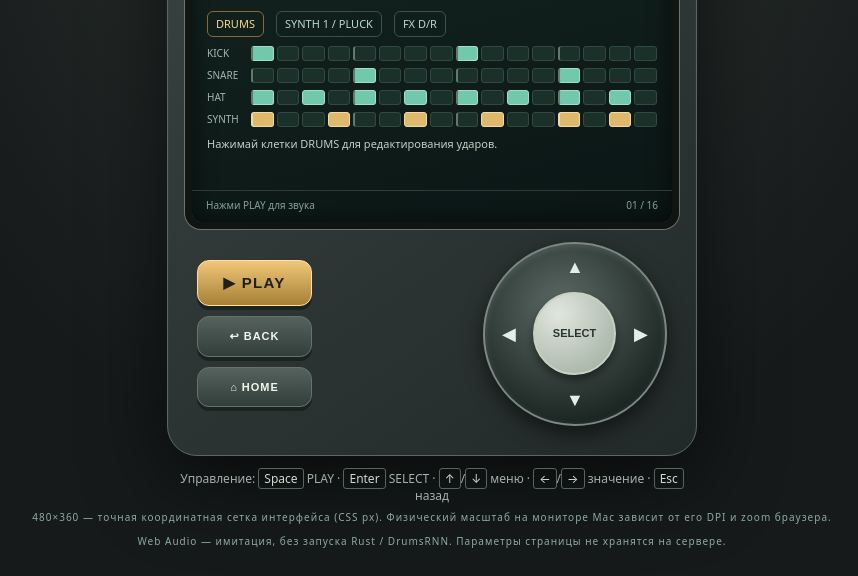
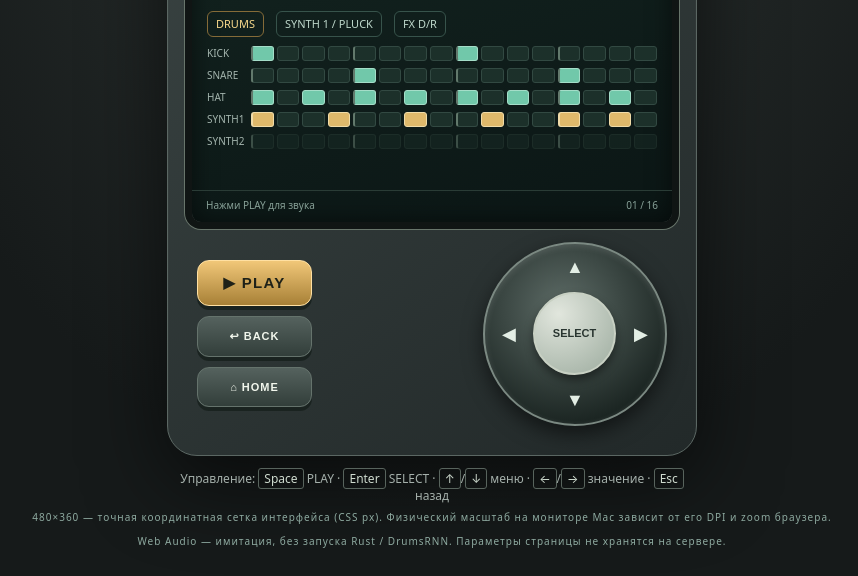
Before and after one commit to mvpbit/Y2Synth, a plain HTML site: page experiments/ui-prototype/index.html in a window 1280 px wide. Shown: the part 259-835 px from the top of the page, without its empty margins (208-1066 px from the left). Drawn offline with Linux system fonts and the light colour scheme.

Commit message:
feat(ui): show separate Synth1 and empty disabled Synth2 rows on 480x360 home screen

```diff
--- a/experiments/ui-prototype/index.html
+++ b/experiments/ui-prototype/index.html
@@ -29,7 +29,7 @@
   .seq-row {display:flex;align-items:center;gap:6px;margin:7px 0}
   .seq {display:grid;grid-template-columns:repeat(16,minmax(0,1fr));flex:1;gap:3px}
   .beat {border:1px solid #324942;border-radius:3px;height:15px;min-width:0;background:#1c302a;cursor:pointer;padding:0}
-  .beat.on {background:#71c8aa;border-color:#a4ddc8}.beat.synth.on{background:#dfb96b;border-color:#f0dca9}
+  .beat.on {background:#71c8aa;border-color:#a4ddc8}.beat.synth.on{background:#dfb96b;border-color:#f0dca9}.beat.unavailable{background:#182a25;border-color:#293c35;opacity:.55;cursor:not-allowed}
   .beat.head{outline:1px solid #fff;outline-offset:1px}
   .beat:nth-child(4n+1){border-left:2px solid #62796c}
   .menu {display:grid;gap:5px;max-height:245px;overflow-y:auto;scrollbar-color:#4a675b transparent}
@@ -389,9 +389,12 @@ function stepGrid(label,entries,id){
   return '<div class="seq-row"><span class="seq-label">'+label+'</span><div class="seq">'+
     Array.from({length:16},(_,i)=>{
       const on=active.has(i);
-      return '<button class="beat '+(on?"on ":"")+(id==="synth"?"synth ":"")+
+      return '<button class="beat '+(on?"on ":"")+(id==="synth1"?"synth ":"")+
+        (id==="synth2"?"unavailable ":"")+
         (state.playhead===i&&state.playing?"head":"")+'" data-step="'+i+
-        '" data-voice="'+id+'" aria-label="'+label+' шаг '+(i+1)+'"></button>';
+        '" data-voice="'+id+'" aria-label="'+label+' шаг '+(i+1)+
+        (id==="synth2"?" (пока недоступно)":"")+
+        '" '+(id==="synth2"?"disabled ":"")+'></button>';
     }).join('')+"</div></div>";
 }
 function renderHome(){
@@ -404,8 +407,8 @@ function renderHome(){
     stepGrid("KICK",state.drums.kick,"kick")+
     stepGrid("SNARE",state.drums.snare,"snare")+
     stepGrid("HAT",state.drums.hat,"hat")+
-    stepGrid("SYNTH",[...new Set(state.notes.map(n=>n.step))],"synth")+
-    '<div class="notice">Нажимай клетки DRUMS для редактирования ударов.</div>';
+    stepGrid("SYNTH1",[...new Set(state.notes.map(n=>n.step))],"synth1")+
+    stepGrid("SYNTH2",[],"synth2");
 }
 function render(){
   $("screen-tempo").textContent=state.bpm+" BPM";
@@ -433,7 +436,8 @@ out.addEventListener("click",(event)=>{
   const beat=event.target.closest(".beat");
   if(beat){
     const voice=beat.dataset.voice,index=Number(beat.dataset.step);
-    if(voice==="synth"){inform("Ноты Synth 1 редактируются через USER → SYNTH 1");return;}
+    if(voice==="synth1"){inform("Ноты Synth 1 редактируются через USER → SYNTH 1");return;}
+    if(voice==="synth2")return;
     const steps=state.drums[voice],at=steps.indexOf(index);
     if(at===-1)steps.push(index);else steps.splice(at,1);
     steps.sort((a,b)=>a-b);
```
